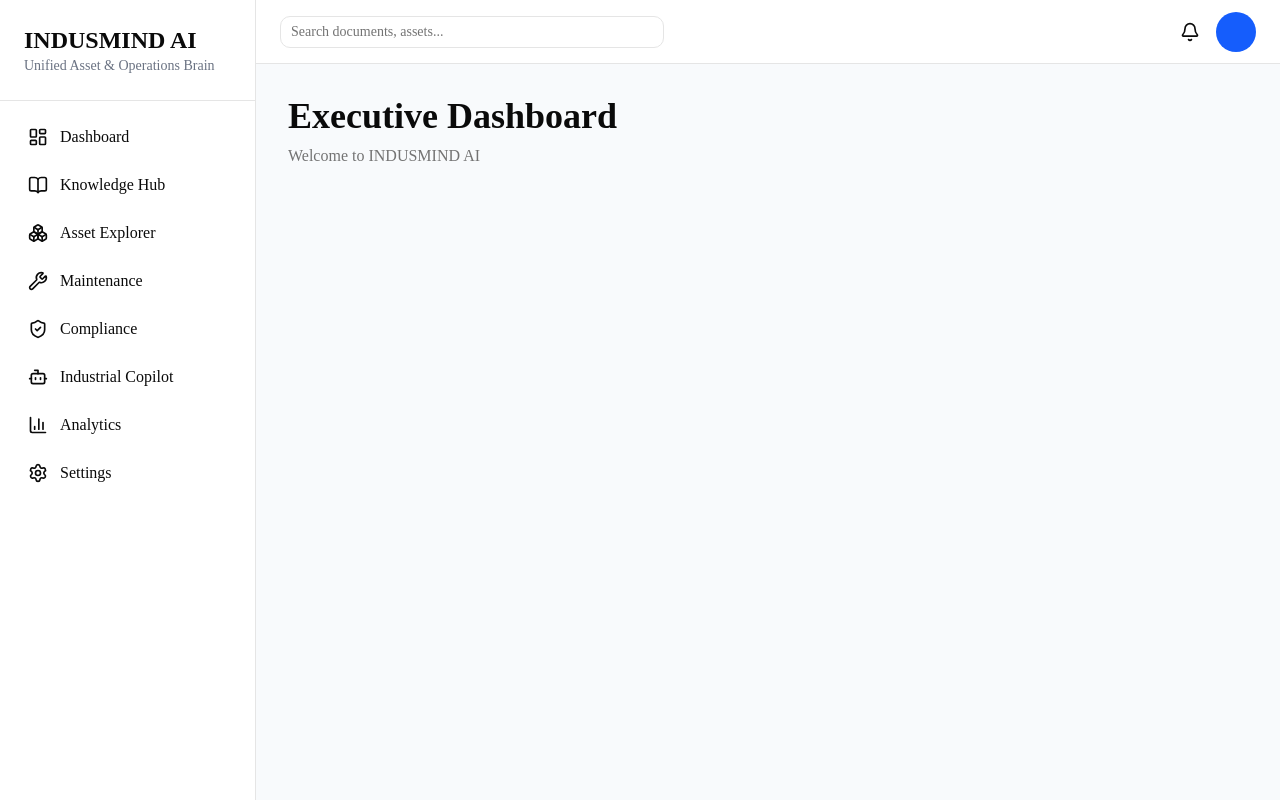
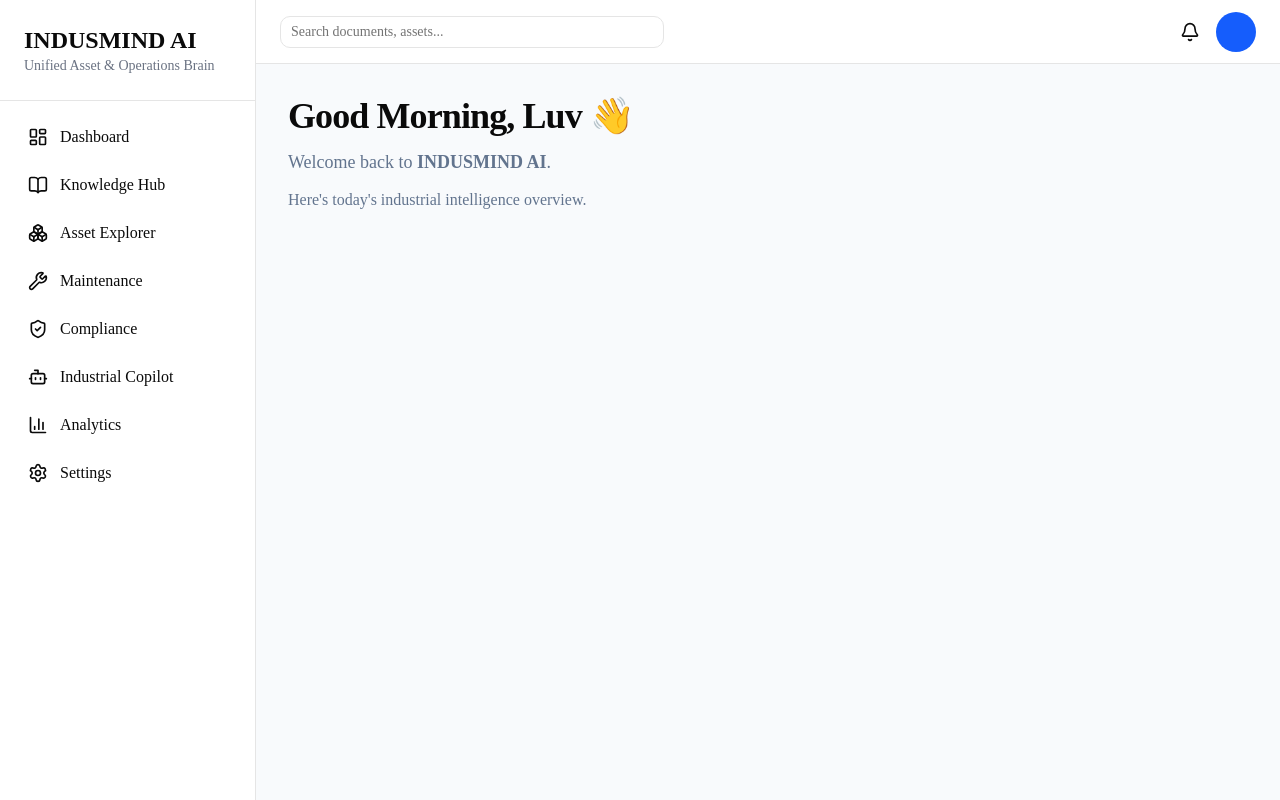
Before and after one commit to Luvsingh107/INDUSMIND-AI, a Next.js app in the folder frontend/: page / in a window 1280 px wide. Built offline with nearby package versions, Linux system fonts and the light colour scheme.

Commit message:
feat(frontend): add dashboard layout and hero section

```diff
--- a/frontend/app/page.tsx
+++ b/frontend/app/page.tsx
@@ -1,17 +1,15 @@
 import AppShell from "@/components/layout/app-shell";
+import DashboardLayout from "@/components/dashboard/dashboard-layout";
+import Hero from "@/components/dashboard/hero";
 
 export default function HomePage() {
   return (
     <AppShell>
-      <div>
-        <h1 className="text-4xl font-bold">
-          Executive Dashboard
-        </h1>
-
-        <p className="text-muted-foreground mt-2">
-          Welcome to INDUSMIND AI
-        </p>
-      </div>
+      <DashboardLayout
+        hero={<Hero />}
+        kpis={<div />}
+      >
+      </DashboardLayout>
     </AppShell>
   );
 }
--- /dev/null
+++ b/frontend/components/dashboard/dashboard-layout.tsx
@@ -0,0 +1,23 @@
+interface DashboardLayoutProps {
+  hero: React.ReactNode;
+  kpis: React.ReactNode;
+  children?: React.ReactNode;
+}
+
+export default function DashboardLayout({
+  hero,
+  kpis,
+  children,
+}: DashboardLayoutProps) {
+  return (
+    <div className="space-y-8">
+
+      {hero}
+
+      {kpis}
+
+      {children}
+
+    </div>
+  );
+}
--- /dev/null
+++ b/frontend/components/dashboard/hero.tsx
@@ -0,0 +1,41 @@
+"use client";
+
+import { motion } from "framer-motion";
+import { useEffect, useState } from "react";
+
+export default function Hero() {
+  const [greeting, setGreeting] = useState("Welcome");
+
+  useEffect(() => {
+    const hour = new Date().getHours();
+
+    if (hour < 12) {
+      setGreeting("Good Morning");
+    } else if (hour < 18) {
+      setGreeting("Good Afternoon");
+    } else {
+      setGreeting("Good Evening");
+    }
+  }, []);
+
+  return (
+    <motion.div
+      initial={{ opacity: 0, y: 20 }}
+      animate={{ opacity: 1, y: 0 }}
+      transition={{ duration: 0.5 }}
+      className="space-y-3"
+    >
+      <h1 className="text-4xl font-bold tracking-tight">
+        {greeting}, Luv 👋
+      </h1>
+
+      <p className="text-lg text-slate-500">
+        Welcome back to <strong>INDUSMIND AI</strong>.
+      </p>
+
+      <p className="text-slate-500">
+        Here's today's industrial intelligence overview.
+      </p>
+    </motion.div>
+  );
+}
```
Also changed, not shown: frontend/components/dashboard/dashboard-hero.tsx (deleted).
